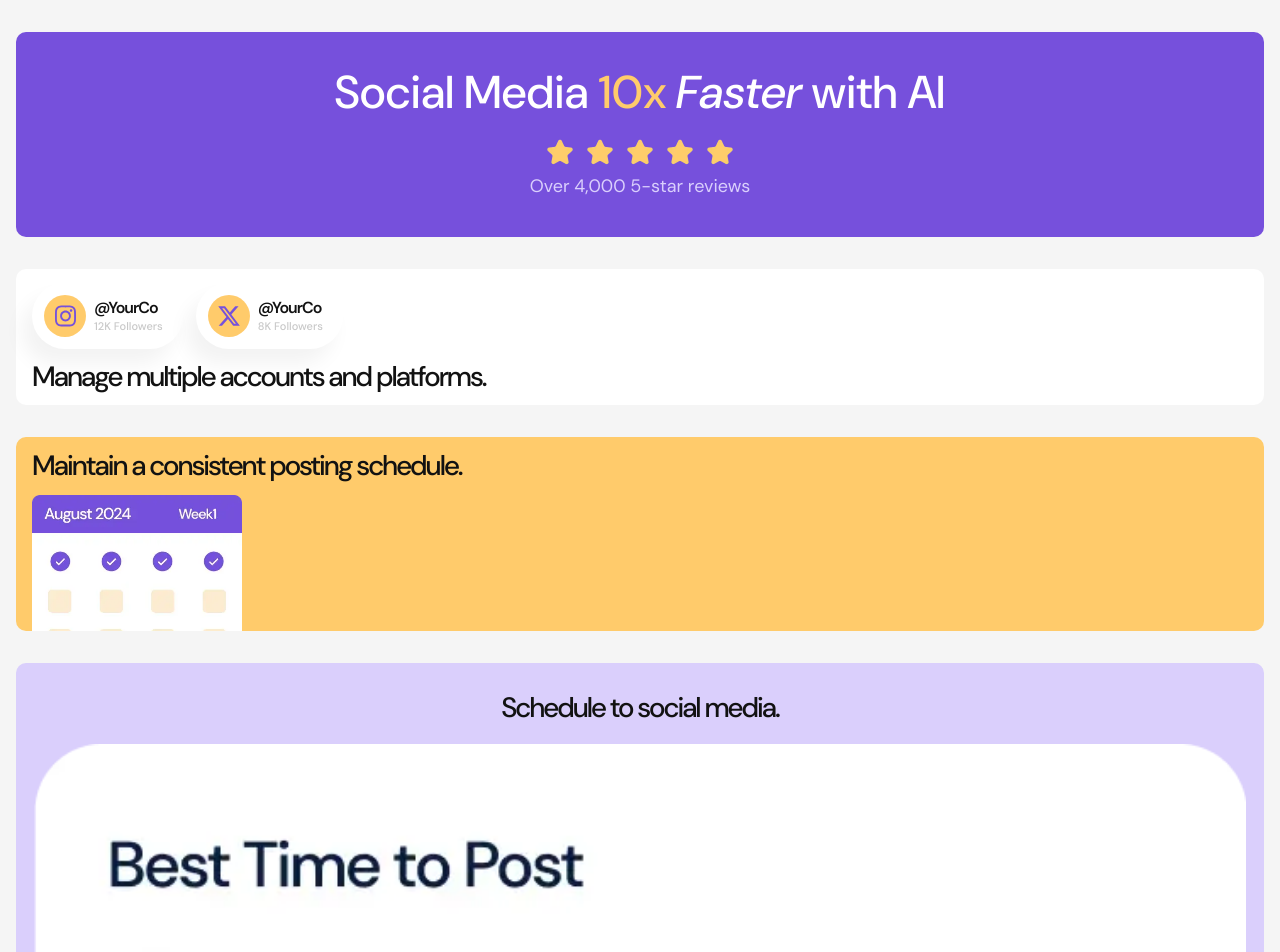
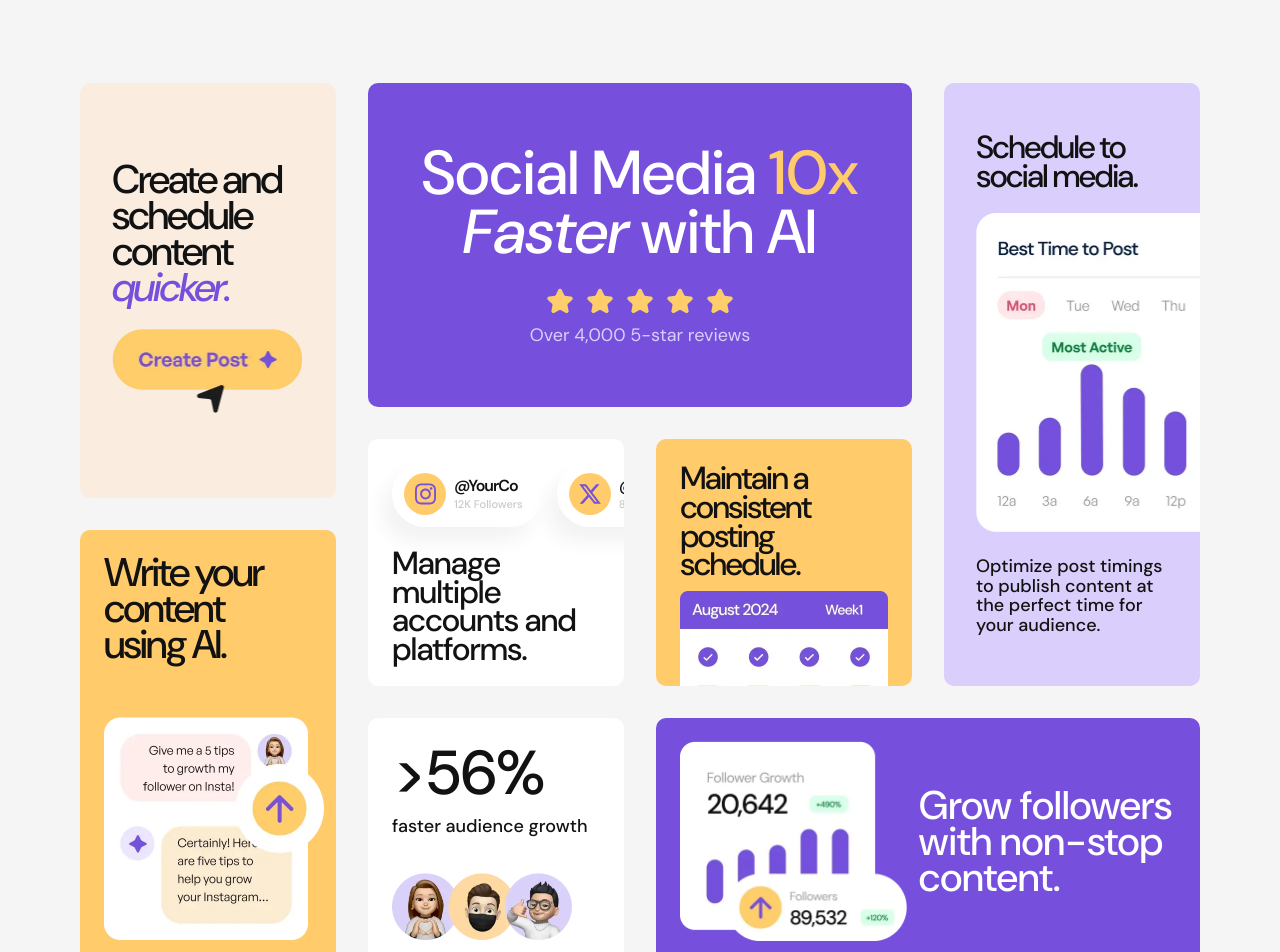
Before and after one commit to VenusY/frontend-mentor-bento-grid, a React app: page / in a window 1280 px wide. Shown: the top 952 px of the page. Built offline with nearby package versions, Linux system fonts and the light colour scheme.

Commit message:
Add desktop layout

```diff
--- a/src/styles/scss/App.scss
+++ b/src/styles/scss/App.scss
@@ -35,6 +35,8 @@ body {
 .grid {
   display: grid;
   gap: 32px;
+  max-width: 500px;
+  margin-inline: auto;
 
   &__box {
     border-radius: 10px;
@@ -102,8 +104,10 @@ body {
     display: flex;
     align-items: center;
     gap: 8px;
+    flex-shrink: 0;
     padding: 12px;
     padding-right: 20px;
+    background: var(--white);
     border-radius: 1000px;
     box-shadow: -10px 15px 20px rgba(0, 0, 0, 0.05);
   }
@@ -282,3 +286,179 @@ body {
     max-width: 220px;
   }
 }
+
+@media screen and (min-width: 1200px) {
+  body {
+    display: flex;
+    justify-content: center;
+    align-items: center;
+    padding: 83px 0;
+  }
+
+  .grid {
+    grid-template-columns: repeat(4, 256px);
+    grid-template-rows: 324px 59px 156px 246px;
+    max-width: unset;
+    margin-inline: unset;
+  }
+
+  .main-box {
+    display: flex;
+    flex-direction: column;
+    justify-content: center;
+    grid-area: 1 / 2 / 2 / 4;
+
+    &__heading {
+      margin-bottom: 24px;
+      font-size: 62px;
+      letter-spacing: 0;
+      line-height: 0.95;
+    }
+
+    &__image {
+      margin-bottom: 8px;
+    }
+
+    &__text {
+      font-size: 18px;
+    }
+  }
+
+  .platforms-box {
+    display: flex;
+    flex-direction: column;
+    justify-content: space-between;
+    grid-area: 2 / 2 / 4 / 3;
+    overflow: hidden;
+    padding: 22px 24px;
+
+    &__heading {
+      font-size: 32px;
+      letter-spacing: -1px;
+    }
+  }
+
+  .platforms-illustration {
+    gap: 14px;
+    margin-bottom: 0;
+  }
+
+  .maintain-box {
+    display: flex;
+    flex-direction: column;
+    justify-content: space-between;
+    grid-area: 2 / 3 / 4 / 4;
+    padding-block: 25px 0;
+    padding-inline: 24px;
+
+    &__heading {
+      margin-bottom: auto;
+      font-size: 32px;
+      letter-spacing: -2px;
+    }
+
+    &__image {
+      aspect-ratio: 208 / 95;
+      max-width: unset;
+    }
+  }
+
+  .schedule-box {
+    display: flex;
+    flex-direction: column;
+    justify-content: center;
+    grid-area: 1 / 4 / 4 / 5;
+    padding: 32px;
+    padding-right: 0;
+    text-align: start;
+
+    &__heading {
+      padding-right: 32px;
+      margin-bottom: 22px;
+      font-size: 32px;
+      letter-spacing: -2px;
+      line-height: 0.9;
+    }
+
+    &__image {
+      width: 224px;
+      height: 319px;
+      object-fit: cover;
+      object-position: left;
+      margin-bottom: 25px;
+    }
+
+    &__description {
+      padding-inline: unset;
+      padding-right: 32px;
+      font-size: 18px;
+    }
+  }
+
+  .grow-box {
+    flex-direction: row;
+    gap: 12px;
+    grid-area: 4 / 3 / 5 / 5;
+    padding: 23px 24px;
+
+    &__image {
+      width: unset;
+      height: 100%;
+      margin-bottom: 0;
+    }
+
+    &__heading {
+      padding-inline: 0;
+      font-size: 40px;
+      text-align: start;
+      letter-spacing: 0;
+    }
+  }
+
+  .stats-box {
+    display: flex;
+    flex-direction: column;
+    grid-area: 4 / 2 / 5 / 3;
+
+    &__statistic {
+      margin-bottom: auto;
+    }
+
+    &__value {
+      margin-bottom: 12px;
+      font-size: 62px;
+    }
+
+    &__context {
+      font-size: 18px;
+    }
+  }
+
+  .content-box {
+    display: flex;
+    flex-direction: column;
+    justify-content: center;
+    grid-area: 1 / 1 / 3 / 2;
+
+    &__heading {
+      margin-bottom: 24px;
+      font-size: 40px;
+      letter-spacing: -2px;
+    }
+  }
+
+  .ai-box {
+    display: flex;
+    flex-direction: column;
+    justify-content: space-between;
+    grid-area: 3 / 1 / 5 / 2;
+    padding-right: 12px;
+
+    &__heading {
+      padding-right: 40px;
+      margin-bottom: unset;
+      font-size: 40px;
+      letter-spacing: -2px;
+    }
+  }
+}
```
